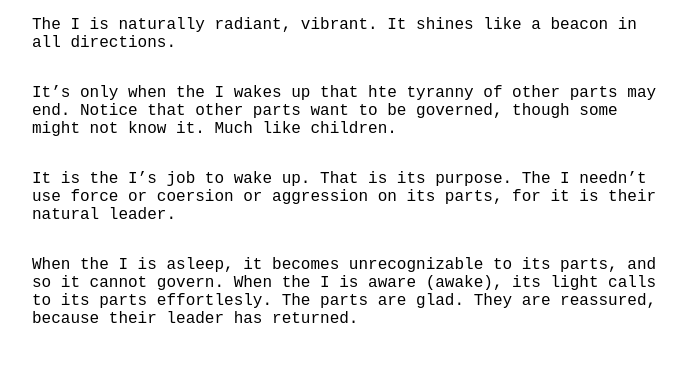
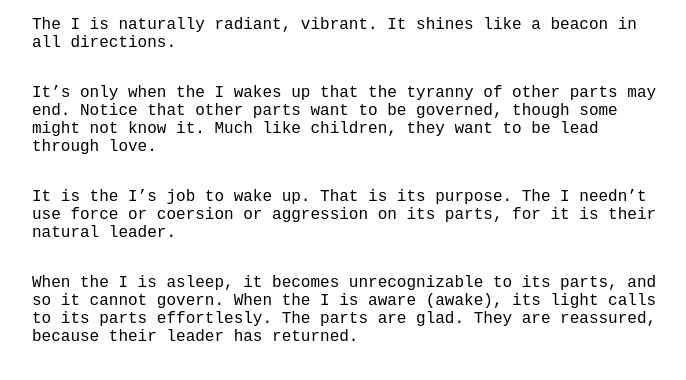
Before and after one commit to IgaoGuru/personal-site, an Astro site: page /essays/the-radiant-i in a window 1280 px wide. Shown: the part 160-540 px from the top of the page, without its empty margins (288-974 px from the left). Built offline with nearby package versions, Linux system fonts and the light colour scheme; Astro itself is replaced by a stand-in of ours.

Commit message:
typo in radiant-i

```diff
--- a/src/pages/essays/the-radiant-i.md
+++ b/src/pages/essays/the-radiant-i.md
@@ -13,8 +13,8 @@ layout: '../../layouts/EssayLayout.astro'
 
 The I is naturally radiant, vibrant. It shines like a beacon in all directions.
 
-It's only when the I wakes up that hte tyranny of other parts may end.
-Notice that other parts want to be governed, though some might not know it. Much like children.
+It's only when the I wakes up that the tyranny of other parts may end.
+Notice that other parts want to be governed, though some might not know it. Much like children, they want to be lead through love.
 
 It is the I's job to wake up. That is its purpose. The I needn't use force or coersion or aggression on its parts, for it is their natural leader.
 
```
